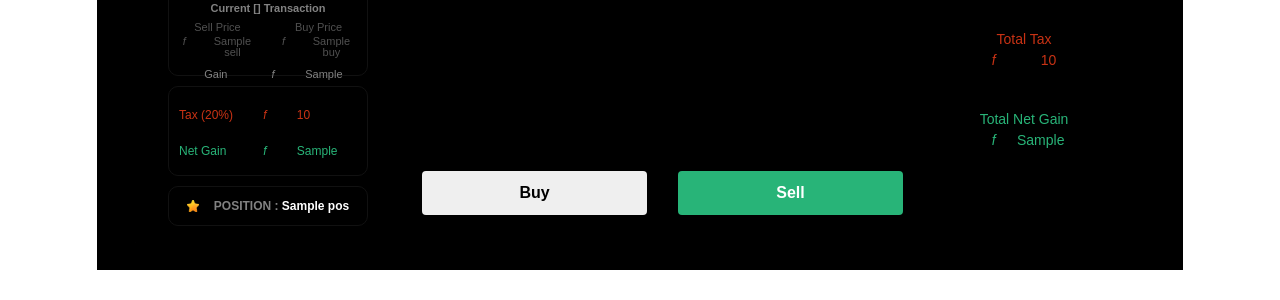
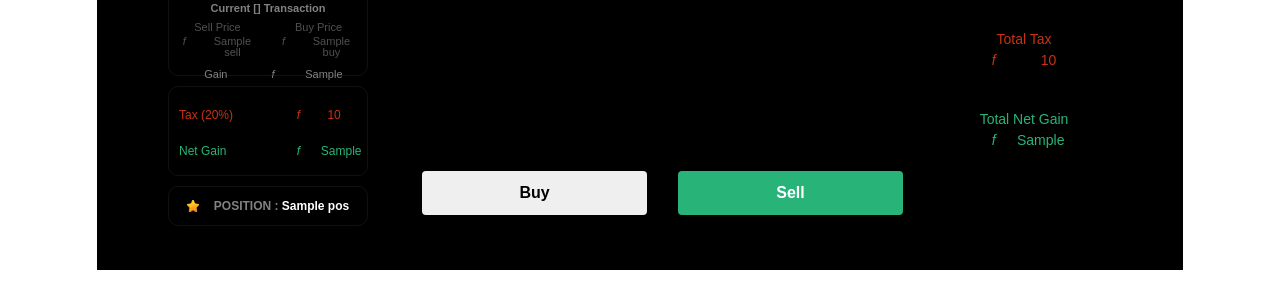
Before and after one commit to mojolaban/teg-simulation, a Flask app: template templates/round0.html in a window 1280 px wide. Shown: the part 316-616 px from the top of the page. Run offline with Flask 3, Linux system fonts and the light colour scheme; the template is opened without the code that fills it: most values are stand-ins (such as "Sample title", 1, 10 or a date in 2020); some libraries are stand-ins or nearby versions.

Commit message:
Version 1.0

```diff
--- a/templates/round0.html
+++ b/templates/round0.html
@@ -274,17 +274,17 @@
               margin-bottom:0px;">
 
                 <div class="row align-items-center">
-                  <div class="col-5">
+                  <div class="col-7">
                      <p style="font-size:12px;line-height:3;
                       margin: 0;color: rgb(200,50,20);">
                        Tax (20%)</p>
                   </div>
-                  <div class="col-2 d-flex align-items-center">
+                  <div class="col-1 d-flex align-items-center">
                      <p style="font-size:12px;line-height:2;
                       margin: 0;color: rgb(200,50,20);">
                       <i>f</i></p>
                   </div>
-                  <div class="col-2">
+                  <div class="col-3">
                      <p id="t_tax" style="font-size:12px;line-height:2;
                       margin: 0;color: rgb(200,50,20);" class="text-center">
                        {{data.t_tax }}
@@ -295,19 +295,19 @@
 
 
                 <div class="row align-items-center">
-                  <div class="col-5">
+                  <div class="col-7">
                      <p style="font-size:12px;line-height:3;
                       margin: 0;color: rgb(40, 180, 120);">
                        Net Gain</p>
                   </div>
-                  <div class="col-2 d-flex align-items-center">
+                  <div class="col-1 d-flex align-items-center">
                      <p style="font-size:12px;line-height:2;
                       margin: 0;color: rgb(40, 180, 120);">
                       <i>f</i></p>
                   </div>
-                  <div class="col-2">
+                  <div class="col-3">
                      <p id="t_gain_net" style="font-size:12px;line-height:2;
-                      margin: 0;color: rgb(40, 180, 120);" >
+                      margin: 0;color: rgb(40, 180, 120);" class="text-center">
                        {{data.t_gain_net}}
                        </p>
                   </div>
--- a/templates/rounds.html
+++ b/templates/rounds.html
@@ -306,7 +306,7 @@
                   </div>
                   <div class="col-2">
                      <p id="t_gain_net" style="font-size:12px;line-height:2;
-                      margin: 0;color: rgb(40, 180, 120);" >
+                      margin: 0;color: rgb(40, 180, 120);" class="text-center">
                        {{data.t_gain_net}}
                        </p>
                   </div>
```
Also changed, not shown: templates/round0-a.html (+7 -7 lines), templates/rounds-a.html (+7 -7 lines).
